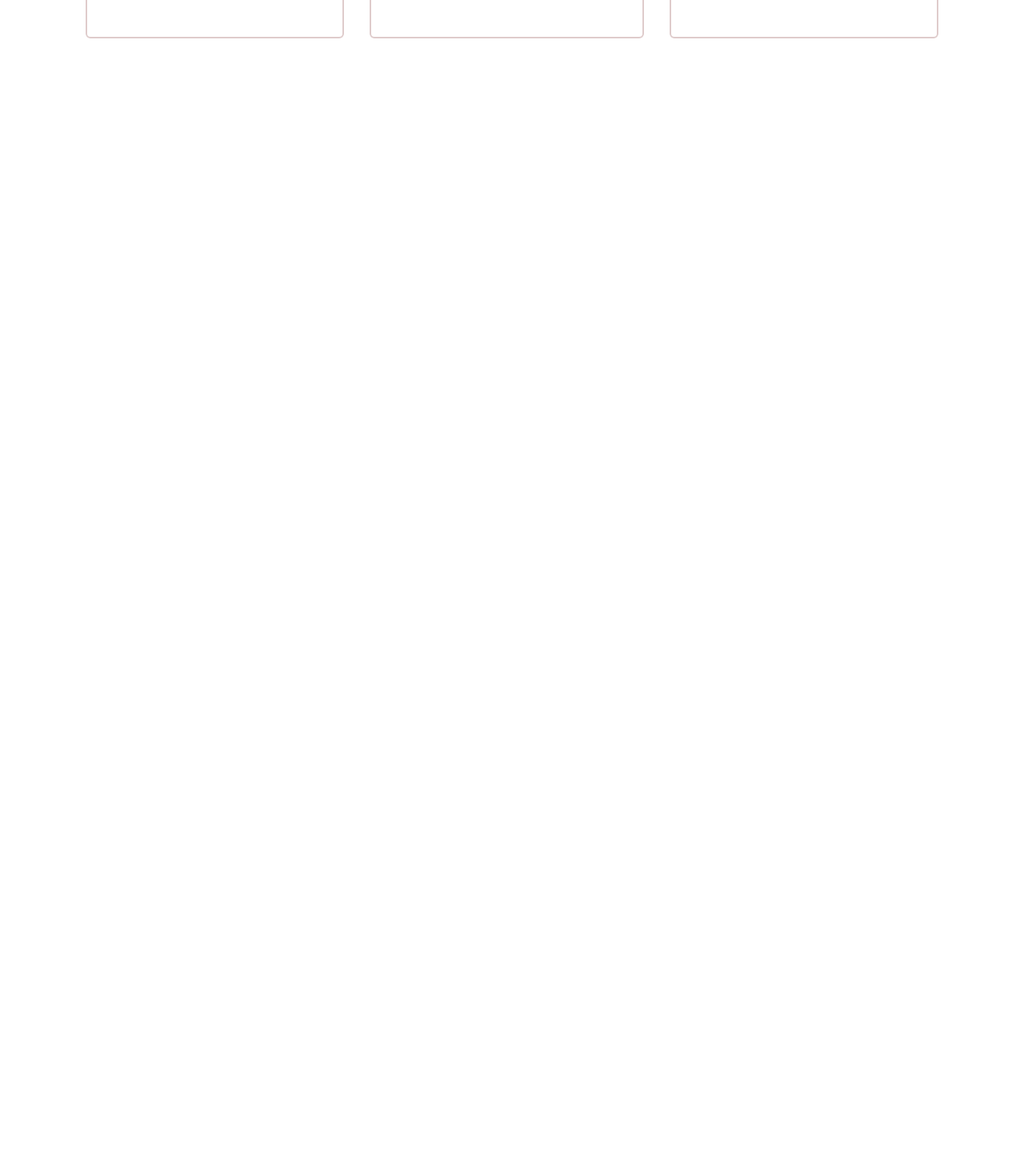
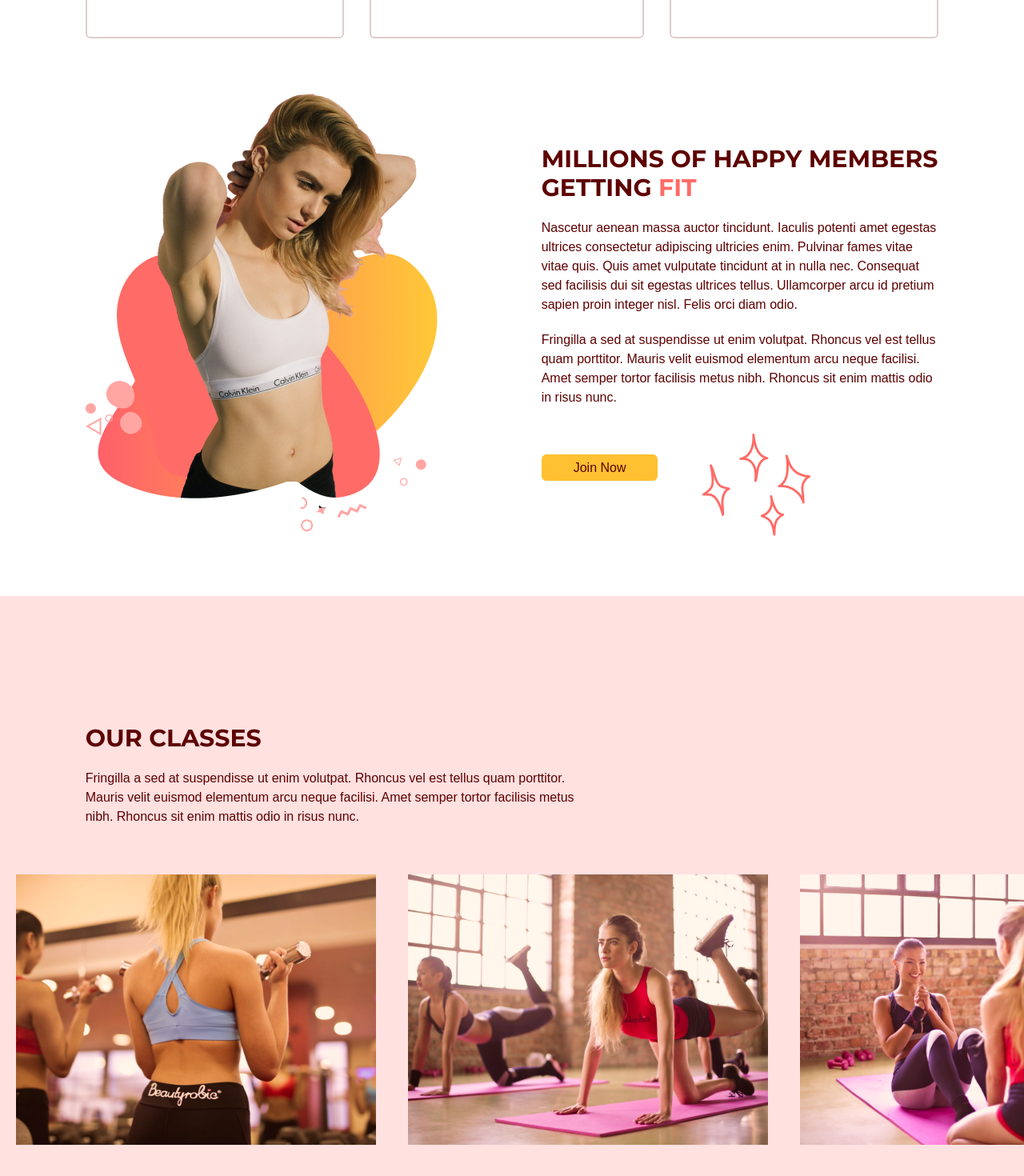
Before and after one commit to Inna-Kulish/fitness-app, a React (Vite) app: page / in a window 1280 px wide. Shown: the part 1336-2806 px from the top of the page at 80% size. Before the commit the page ends 1600 px from the top, so only its background shows below. Built offline with nearby package versions, Linux system fonts and the light colour scheme.

Commit message:
classes section

```diff
--- a/src/App.tsx
+++ b/src/App.tsx
@@ -3,6 +3,7 @@ import { useEffect, useState } from 'react';
 import { SelectedPage } from './shared/types';
 import Home from './scenes/home/Home';
 import Benefits from './scenes/benefits/Benefits';
+import OurClasses from './scenes/ourclasses/OurClasses';
 
 function App() {
   const [selectedPage, setSelectedPage] = useState<SelectedPage>(
@@ -33,6 +34,7 @@ function App() {
       />
       <Home setSelectedPage={setSelectedPage} />
       <Benefits setSelectedPage={setSelectedPage} />
+      <OurClasses setSelectedPage={setSelectedPage} />
     </div>
   );
 }
--- a/src/scenes/benefits/Benefits.tsx
+++ b/src/scenes/benefits/Benefits.tsx
@@ -7,6 +7,8 @@ import {
 } from '@heroicons/react/24/solid';
 import { motion } from 'framer-motion';
 import BenefitItem from './BenefitItem';
+import ActionButton from '@/shared/ActionButton';
+import BenefitsPageGraphic from '@/assets/BenefitsPageGraphic.png';
 
 const preferences: Array<PreferenceType> = [
   {
@@ -84,6 +86,70 @@ const Benefits = ({ setSelectedPage }: Props) => {
             />
           ))}
         </motion.div>
+
+        {/* GRAPHICSNAND DESCRIPTION */}
+        <div className="mt-16 items-center justify-between gap-20 md:flex">
+          <img
+            src={BenefitsPageGraphic}
+            alt="benefits-page-graphic"
+            className="mx-auto"
+          />
+          <div>
+            <div className="relative">
+              <div className="before:absolute before:-top-20 before:-left-20 before:z-[-1 before:content-abstractwaves]">
+                <motion.div
+                  initial="hidden"
+                  whileInView="visible"
+                  viewport={{ once: true, amount: 0.5 }}
+                  transition={{ duration: 0.5 }}
+                  variants={{
+                    hidden: { opacity: 0, x: 50 },
+                    visible: { opacity: 1, x: 0 },
+                  }}
+                >
+                  <HText>
+                    MILLIONS OF HAPPY MEMBERS GETTING{' '}
+                    <span className="text-primary-500">FIT</span>
+                  </HText>
+                </motion.div>
+              </div>
+            </div>
+
+            <motion.div
+              initial="hidden"
+              whileInView="visible"
+              viewport={{ once: true, amount: 0.5 }}
+              transition={{ delay: 0.2, duration: 0.5 }}
+              variants={{
+                hidden: { opacity: 0, x: 50 },
+                visible: { opacity: 1, x: 0 },
+              }}
+            >
+              <p className="my-5">
+                Nascetur aenean massa auctor tincidunt. Iaculis potenti amet
+                egestas ultrices consectetur adipiscing ultricies enim. Pulvinar
+                fames vitae vitae quis. Quis amet vulputate tincidunt at in
+                nulla nec. Consequat sed facilisis dui sit egestas ultrices
+                tellus. Ullamcorper arcu id pretium sapien proin integer nisl.
+                Felis orci diam odio.
+              </p>
+              <p className="mb-5">
+                Fringilla a sed at suspendisse ut enim volutpat. Rhoncus vel est
+                tellus quam porttitor. Mauris velit euismod elementum arcu neque
+                facilisi. Amet semper tortor facilisis metus nibh. Rhoncus sit
+                enim mattis odio in risus nunc.
+              </p>
+            </motion.div>
+
+            <div className="relative mt-16">
+              <div className="before:absolute before:-bottom-20 before:right-40 before:z-[-1] before:content-sparkles">
+                <ActionButton setSelectedPage={setSelectedPage}>
+                  Join Now
+                </ActionButton>
+              </div>
+            </div>
+          </div>
+        </div>
       </motion.div>
     </section>
   );
--- /dev/null
+++ b/src/scenes/ourclasses/Class.tsx
@@ -0,0 +1,21 @@
+type Props = {
+  name: string;
+  description?: string;
+  image: string;
+};
+
+const Class = ({ name, description, image }: Props) => {
+  const overlayStyles = `p-5 absolute z-30 flex h-[380px] w-[450px] flex-col items-center justify-center whitespace-normal bg-primary-500 text-center text-white opacity-0 transition duration-500 hover:opacity-90`;
+
+  return (
+    <li className="relative mx-5 inline-block h-[380px] w-[450px]">
+      <div className={overlayStyles}>
+        <p className="text-2xl">{name}</p>
+        <p className="mt-5">{description}</p>
+      </div>
+      <img src={image} alt={`${image}`} />
+    </li>
+  );
+};
+
+export default Class;
--- /dev/null
+++ b/src/scenes/ourclasses/OurClasses.tsx
@@ -0,0 +1,95 @@
+import { SelectedPage, ClassType } from '@/shared/types';
+import image1 from '@/assets/image1.png';
+import image2 from '@/assets/image2.png';
+import image3 from '@/assets/image3.png';
+import image4 from '@/assets/image4.png';
+import image5 from '@/assets/image5.png';
+import image6 from '@/assets/image6.png';
+import { motion } from 'framer-motion';
+import HText from '@/shared/HText';
+import Class from './Class';
+
+const classes: Array<ClassType> = [
+  {
+    name: 'Weight Training Classes',
+    description:
+      'Lorem ipsum dolor sit amet, consectetur adipiscing elit, sed do eiusmod tempor incididunt ut labore et dolore magna aliqua. Ut enim ad minim veniam, quis nostrud exercitation ullamco laboris nisi ut aliquip ex ea commodo consequat.',
+    image: image1,
+  },
+  {
+    name: 'Yoga Classes',
+    image: image2,
+  },
+  {
+    name: 'Ab Core Classes',
+    description:
+      'Lorem ipsum dolor sit amet, consectetur adipiscing elit, sed do eiusmod tempor incididunt ut labore et dolore magna aliqua. Ut enim ad minim veniam, quis nostrud exercitation ullamco laboris nisi ut aliquip ex ea commodo consequat.',
+    image: image3,
+  },
+  {
+    name: 'Adventure Classes',
+    description:
+      'Lorem ipsum dolor sit amet, consectetur adipiscing elit, sed do eiusmod tempor incididunt ut labore et dolore magna aliqua. Ut enim ad minim veniam, quis nostrud exercitation ullamco laboris nisi ut aliquip ex ea commodo consequat.',
+    image: image4,
+  },
+  {
+    name: 'Fitness Classes',
+    image: image5,
+  },
+  {
+    name: 'Training Classes',
+    description:
+      'Lorem ipsum dolor sit amet, consectetur adipiscing elit, sed do eiusmod tempor incididunt ut labore et dolore magna aliqua. Ut enim ad minim veniam, quis nostrud exercitation ullamco laboris nisi ut aliquip ex ea commodo consequat.',
+    image: image6,
+  },
+];
+
+type Props = {
+  setSelectedPage: (value: SelectedPage) => void;
+};
+
+const OurClasses = ({ setSelectedPage }: Props) => {
+  return (
+    <section id="ourclasses" className="w-full bg-primary-100 py-40">
+      <motion.div
+        onViewportEnter={() => setSelectedPage(SelectedPage.OurClasses)}
+      >
+        <motion.div
+          className="mx-auto w-5/6"
+          initial="hidden"
+          whileInView="visible"
+          viewport={{ once: true, amount: 0.5 }}
+          transition={{ duration: 0.5 }}
+          variants={{
+            hidden: { opacity: 0, x: -50 },
+            visible: { opacity: 1, x: 0 },
+          }}
+        >
+          <div className="md:w-3/5">
+            <HText>OUR CLASSES</HText>
+            <p className="py-5">
+              Fringilla a sed at suspendisse ut enim volutpat. Rhoncus vel est
+              tellus quam porttitor. Mauris velit euismod elementum arcu neque
+              facilisi. Amet semper tortor facilisis metus nibh. Rhoncus sit
+              enim mattis odio in risus nunc.
+            </p>
+          </div>
+        </motion.div>
+        <div className="mt-10 h-[353px] w-full overflow-x-auto overflow-y-hidden">
+          <ul className="w-[2800px] whitespace-nowrap">
+            {classes.map((item: ClassType, index) => (
+              <Class
+                key={`${item.name}-${index}`}
+                name={item.name}
+                description={item.description}
+                image={item.image}
+              />
+            ))}
+          </ul>
+        </div>
+      </motion.div>
+    </section>
+  );
+};
+
+export default OurClasses;
--- a/src/shared/types.ts
+++ b/src/shared/types.ts
@@ -10,3 +10,9 @@ export interface PreferenceType {
   title: string;
   description: string;
 }
+
+export interface ClassType {
+  name: string;
+  description?: string;
+  image: string;
+}
```
